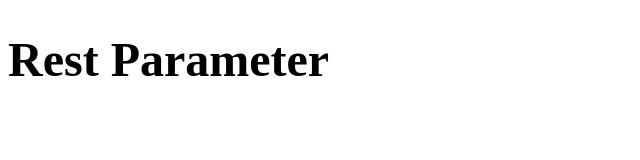
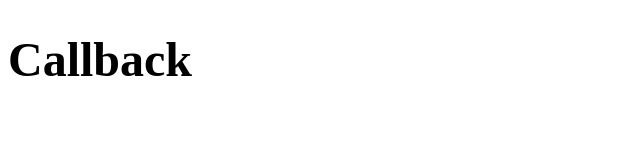
Before and after one commit to andyfam/javascript, a plain HTML site: page index.html in a window 1280 px wide. Shown: the whole page, without its empty margins (0-640 px from the left). Drawn offline with Linux system fonts and the light colour scheme.

Commit message:
add callback

```diff
--- /dev/null
+++ b/callback.js
@@ -0,0 +1,12 @@
+document.getElementById("myTitle").textContent = "Callback";
+
+hello(goodbye);
+
+function hello(callback){
+    console.log("Hello!");
+    callback();
+}
+
+function goodbye(){
+    console.log("Goodbye!");
+}
--- a/index.html
+++ b/index.html
@@ -9,6 +9,6 @@
 <body>
     <h1 id="myTitle"></h1>
     <h2></h2>
-    <script src="rest-parameter.js"></script>
+    <script src="callback.js"></script>
 </body>
 </html>
```
Also changed, not shown: 1 other file.
